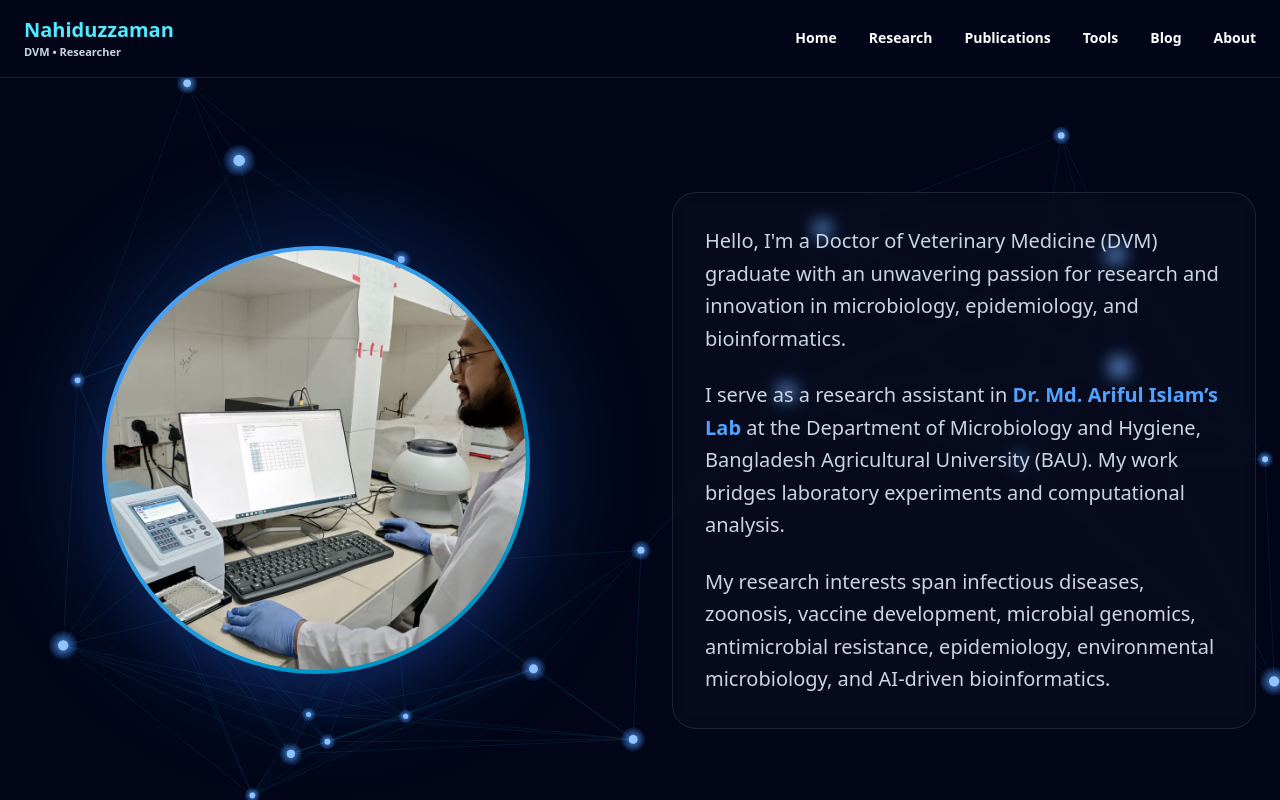
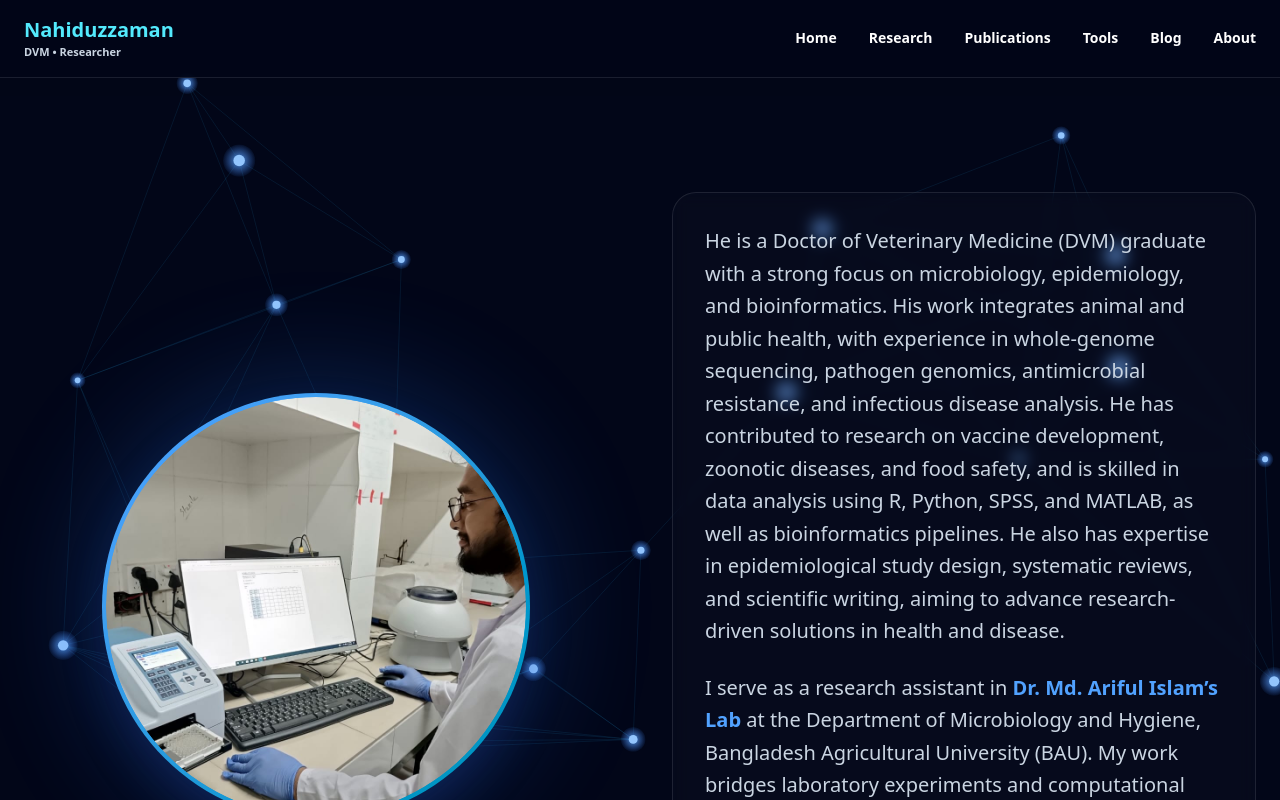
Before and after one commit to Nahid141/nahiduzzaman-portfolio, a Next.js app: page /about in a window 1280 px wide. Shown: the top 800 px of the page. Built offline with nearby package versions, Linux system fonts and the light colour scheme.

Commit message:
AbUpdated

```diff
--- a/app/about/page.tsx
+++ b/app/about/page.tsx
@@ -444,9 +444,9 @@ export default function About() {
 
           <div className="space-y-6 rounded-3xl border border-white/10 bg-white/[0.02] p-8 text-xl leading-relaxed text-slate-300 backdrop-blur-sm transition-all duration-300 hover:border-cyan-400/20 hover:shadow-cyan-500/5">
             <p>
-              Hello, I'm a Doctor of Veterinary Medicine (DVM) graduate with an
-              unwavering passion for research and innovation in microbiology,
-              epidemiology, and bioinformatics.
+              He is a Doctor of Veterinary Medicine (DVM) graduate with a strong focus on microbiology, epidemiology, and bioinformatics. His work integrates animal and public health, with experience in whole-genome sequencing, pathogen genomics, antimicrobial resistance, and infectious disease analysis.
+
+He has contributed to research on vaccine development, zoonotic diseases, and food safety, and is skilled in data analysis using R, Python, SPSS, and MATLAB, as well as bioinformatics pipelines. He also has expertise in epidemiological study design, systematic reviews, and scientific writing, aiming to advance research-driven solutions in health and disease.
             </p>
 
             <p>
```
